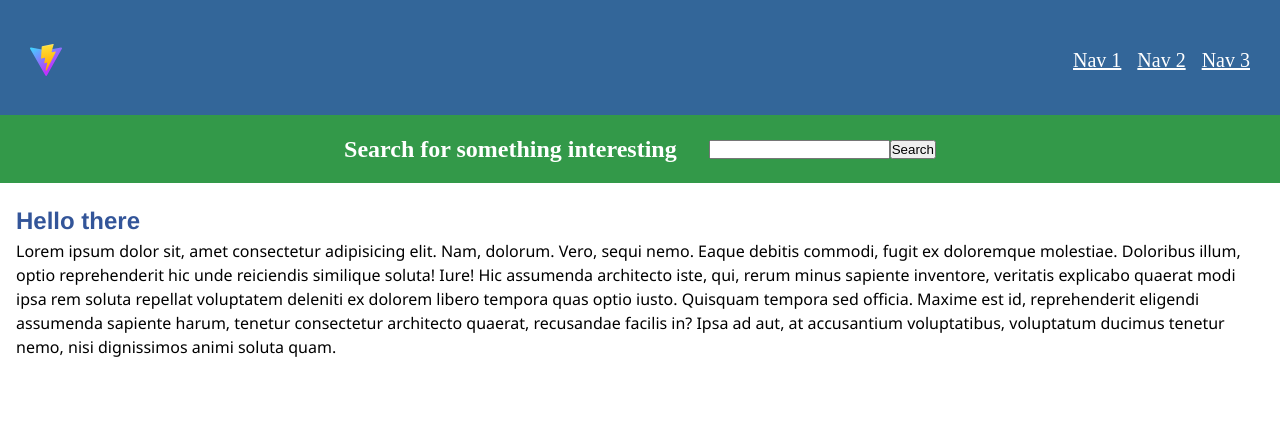
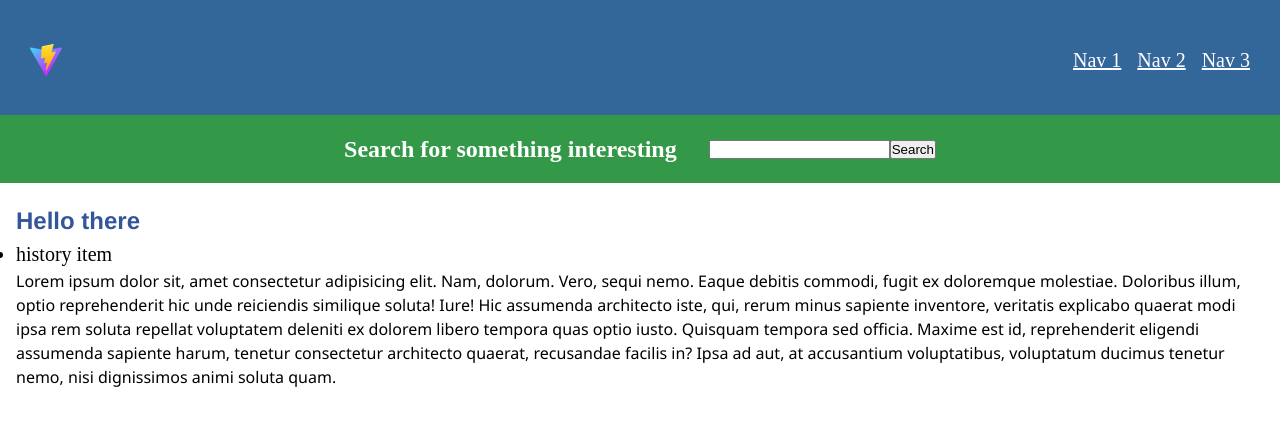
Before and after one commit to bo7owers/react-vite, a React (Vite) app: page / in a window 1280 px wide. Shown: the top 426 px of the page. Built offline with nearby package versions, Linux system fonts and the light colour scheme.

Commit message:
Add search history to main

```diff
--- a/src/components/MainCont/MainCont.jsx
+++ b/src/components/MainCont/MainCont.jsx
@@ -1,3 +1,4 @@
+import SearcHistory from "../SearchHistory/SearchHistory";
 import "./MainCont.css";
 
 function Main() {
@@ -5,6 +6,7 @@ function Main() {
     <>
       <main>
         <h1>Hello there</h1>
+        <SearcHistory />
         <p>
           Lorem ipsum dolor sit, amet consectetur adipisicing elit. Nam,
           dolorum. Vero, sequi nemo. Eaque debitis commodi, fugit ex doloremque
--- /dev/null
+++ b/src/components/SearchHistory/SearchHistory.jsx
@@ -0,0 +1,8 @@
+import "./search-history.css";
+export default function SearcHistory(props) {
+  return (
+    <ul>
+      <li>history item</li>
+    </ul>
+  );
+}
```
Also changed, not shown: src/components/SearchHistory/search-history.css (added).
